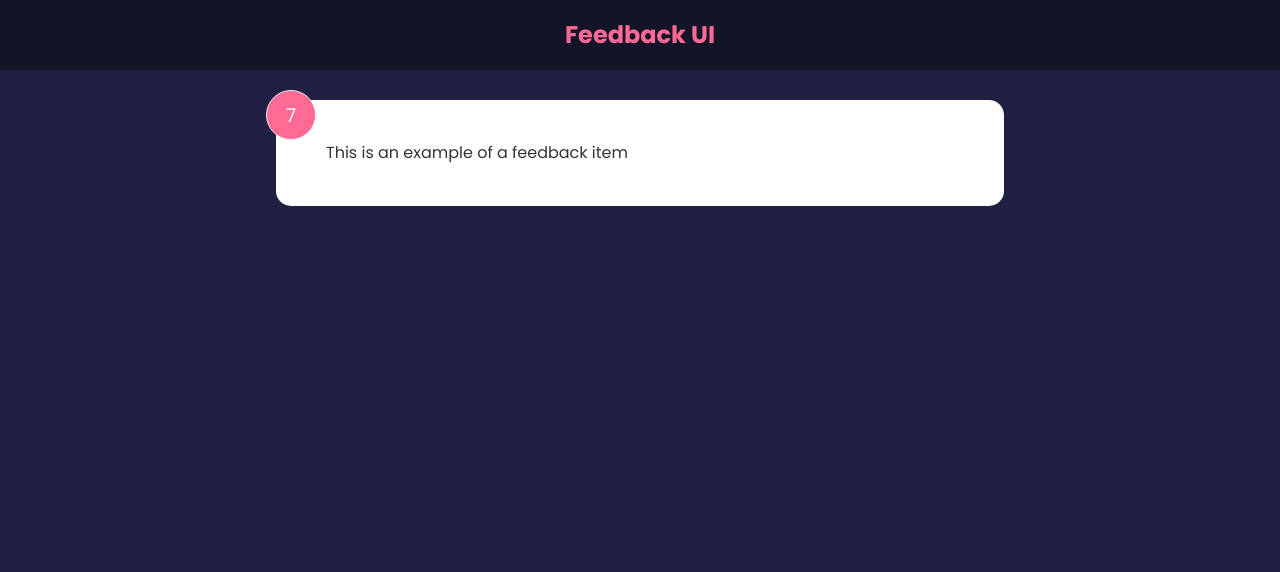
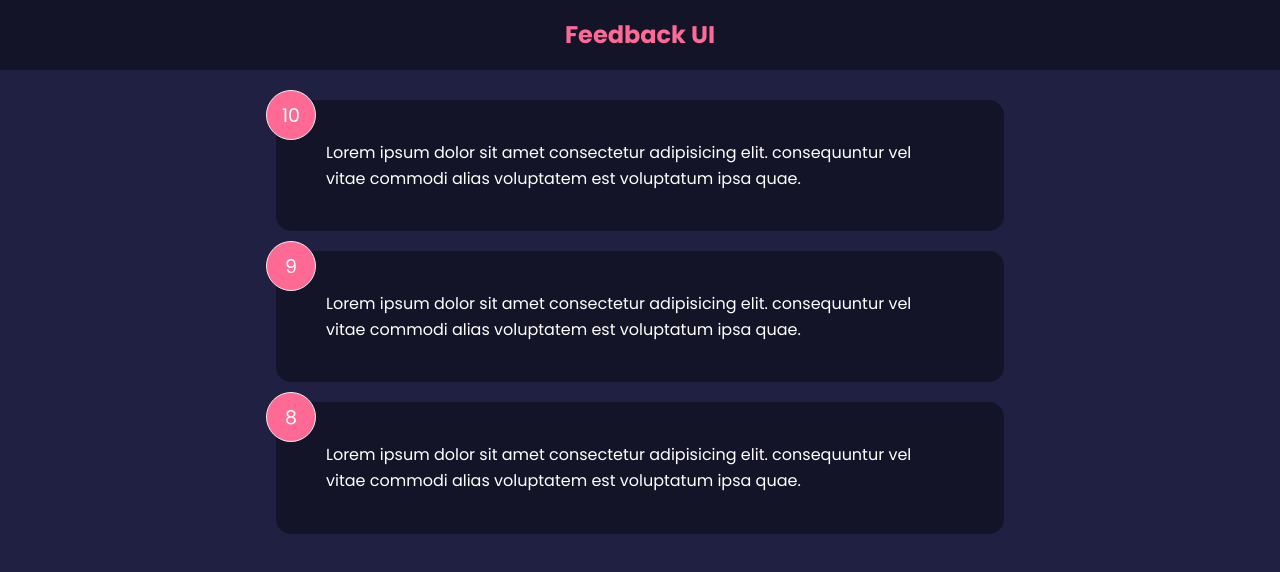
Before and after one commit to PiotrStef84/feedback-app, a React (Create React App) app: page / in a window 1280 px wide. Shown: the top 572 px of the page. Built offline with nearby package versions, Linux system fonts and the light colour scheme.

Commit message:
Tuesdday morning

```diff
--- a/src/App.js
+++ b/src/App.js
@@ -1,14 +1,17 @@
 import React from "react"
+import {useState} from 'react'
 import Header from "./components/Header"
-import FeedbackItem from "./components/FeedbackItem"
+import FeedbackList from "./components/FeedbackList"
+import FeedbackData from "./data/FeedbackData"
 
 function App() {
+    const [feedback, setFeedback] = useState(FeedbackData)
 
     return (
         <>
             <Header />
             <div className='container'>
-            <FeedbackItem />
+            <FeedbackList feedback={feedback}/>
 
             </div>
         </>
--- a/src/components/FeedbackItem.jsx
+++ b/src/components/FeedbackItem.jsx
@@ -1,16 +1,12 @@
-import {useState} from 'react'
+import Card from "./shared/Card"
 
-function FeedbackItem() {
-  const [rating, setRating] = useState(7)
-  const [text, setText] = useState('This is an example of a feedback item')
-
-
+function FeedbackItem({item}) {
 
   return (
-    <div className='card'>
-      <div className="num-display">{rating}</div>
-      <div className="text-display">{text}</div>
-    </div>
+    <Card reverse={true}>
+      <div className="num-display">{item.rating}</div>
+      <div className="text-display">{item.text}</div>
+    </Card>
   )
 }
 
--- /dev/null
+++ b/src/components/FeedbackList.jsx
@@ -0,0 +1,16 @@
+import FeedbackItem from './FeedbackItem'
+
+function FeedbackList({feedback}) {
+   if(!feedback || feedback.length === 0){
+       return <p>No Feedback Yet</p>
+   }
+    return (
+    <div className='feedback-list'>
+      {feedback.map((item) => (
+          <FeedbackItem key={item.id} item={item} />
+      ))}
+    </div>
+  )
+}
+
+export default FeedbackList
--- /dev/null
+++ b/src/components/shared/Card.jsx
@@ -0,0 +1,7 @@
+import React from 'react';
+
+function Card({children, reverse}) {
+  return <div className={`card ${reverse && 'reverse'}`}>{children}</div>;
+}
+
+export default Card;
--- /dev/null
+++ b/src/data/FeedbackData.js
@@ -0,0 +1,19 @@
+const FeedbackData = [
+    {
+      id: 1,
+      rating: 10,
+      text: 'Lorem ipsum dolor sit amet consectetur adipisicing elit. consequuntur vel vitae commodi alias voluptatem est voluptatum ipsa quae.',
+    },
+    {
+      id: 2,
+      rating: 9,
+      text: 'Lorem ipsum dolor sit amet consectetur adipisicing elit. consequuntur vel vitae commodi alias voluptatem est voluptatum ipsa quae.',
+    },
+    {
+      id: 3,
+      rating: 8,
+      text: 'Lorem ipsum dolor sit amet consectetur adipisicing elit. consequuntur vel vitae commodi alias voluptatem est voluptatum ipsa quae.',
+    },
+  ]
+
+  export default FeedbackData
```
